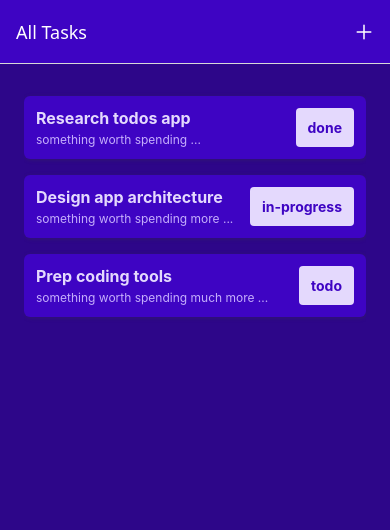
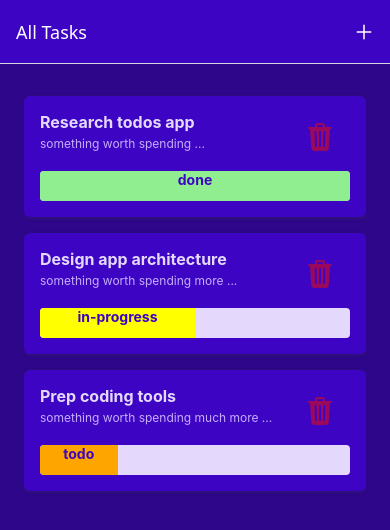
Before and after one commit to zarazi/taskman2, a React Native app: screen /AllTasks in a window 390 px wide. Shown: the top 530 px of the page. Built offline with nearby package versions, Linux system fonts and the light colour scheme.

Commit message:
Improve status visibility and allow direct deletion

```diff
--- a/components/TasksOutput/TaskItem.tsx
+++ b/components/TasksOutput/TaskItem.tsx
@@ -4,6 +4,8 @@ import { useNavigation, NavigationProp } from "@react-navigation/native";
 import { GlobalStyles } from "../../constants/styles";
 import { ITask } from "../../@types/task";
 import { StackParamList } from "../../@types/navigation";
+import IconButton from "../UI/IconButton";
+import TaskStatus from "../TaskDetails/TaskStatus";
 
 interface TaskItemProps {
   item: ITask;
@@ -21,16 +23,24 @@ function TaskItem({ item }: TaskItemProps) {
       onPress={taskPressHandler}
       style={({ pressed }) => pressed && styles.pressed}
     >
-      <View style={styles.taskItem}>
-        <View>
-          <Text style={[styles.textBase, styles.title]}>{item.title}</Text>
-          <Text style={[styles.textBase, styles.description]}>
-            {item.description}
-          </Text>
+      <View style={styles.itemContainer}>
+        <View style={styles.upperContainer}>
+          <View style={styles.textContainer}>
+            <Text style={[styles.textBase, styles.title]}>{item.title}</Text>
+            <Text style={[styles.textBase, styles.description]}>
+              {item.description}
+            </Text>
+          </View>
+          <View style={styles.deleteContainer}>
+            <IconButton
+              name="trash"
+              color={GlobalStyles.colors.error500}
+              size={32}
+              onPress={() => {}}
+            />
+          </View>
         </View>
-        <View style={styles.statusContainer}>
-          <Text style={styles.status}>{item.status}</Text>
-        </View>
+        <TaskStatus status={item.status} />
       </View>
     </Pressable>
   );
@@ -42,11 +52,10 @@ const styles = StyleSheet.create({
   pressed: {
     opacity: 0.75,
   },
-  taskItem: {
-    padding: 12,
+  itemContainer: {
+    padding: 16,
     marginVertical: 8,
     backgroundColor: GlobalStyles.colors.primary500,
-    flexDirection: "row",
     justifyContent: "space-between",
     borderRadius: 6,
     elevation: 3,
@@ -55,31 +64,31 @@ const styles = StyleSheet.create({
     shadowOffset: { width: 1, height: 1 },
     shadowOpacity: 0.4,
   },
+  upperContainer: {
+    flex: 1,
+    flexDirection: "row",
+    marginBottom: 8,
+  },
+  textContainer: {
+    flex: 1,
+  },
   textBase: {
     color: GlobalStyles.colors.primary50,
     fontSize: 12,
   },
   title: {
     fontSize: 16,
+    fontWeight: "bold",
     marginBottom: 4,
-    fontWeight: "bold",
   },
   description: {
     color: GlobalStyles.colors.primary100,
+    marginBottom: 8,
   },
-  statusContainer: {
-    paddingHorizontal: 12,
-    paddingVertical: 4,
-    backgroundColor: GlobalStyles.colors.primary50,
-    // backgroundColor: "orange",
-    // backgroundColor: "cyan",
-    // backgroundColor: "lightgreen",
-    justifyContent: "center",
+  deleteContainer: {
+    marginLeft: 16,
+    padding: 0,
+    justifyContent: "flex-start",
     alignItems: "center",
-    borderRadius: 4,
-  },
-  status: {
-    color: GlobalStyles.colors.primary500,
-    fontWeight: "bold",
   },
 });
```
